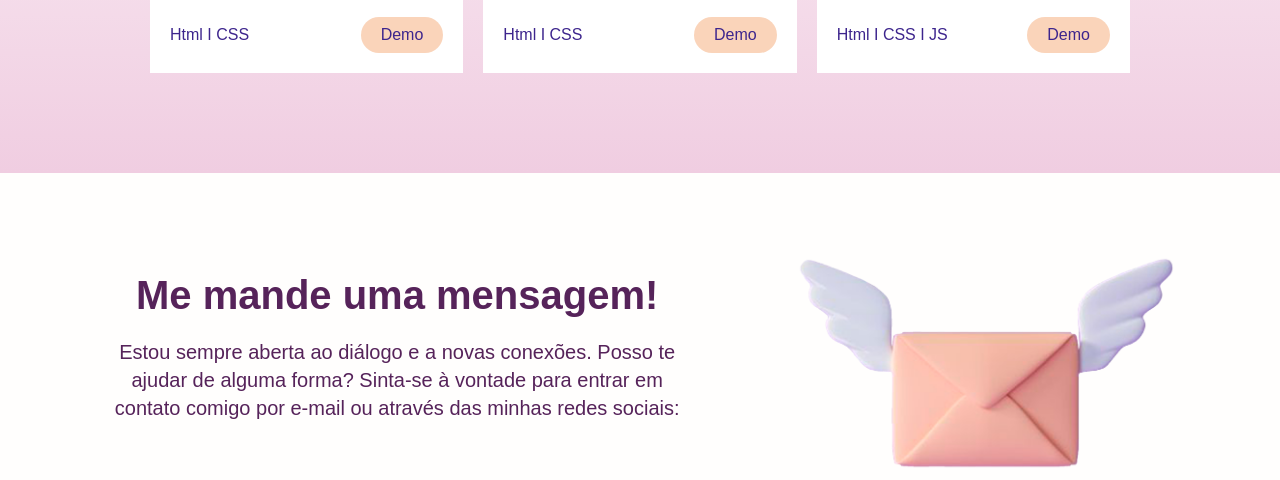
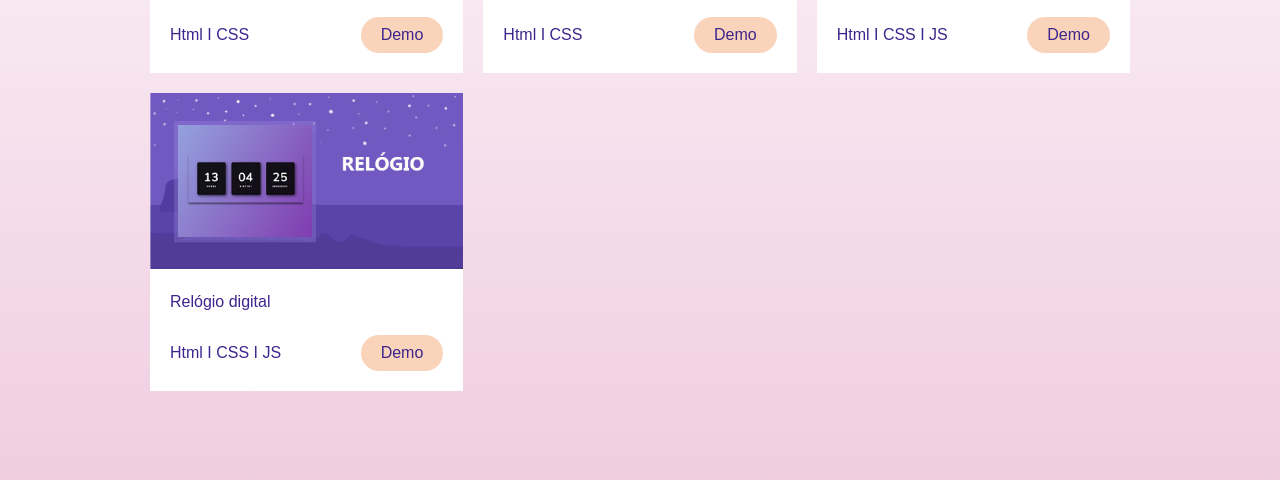
Before and after one commit to RayaneMagdalena/portfolio, a plain HTML site: page index.html in a window 1280 px wide. Shown: the part 2224-2704 px from the top of the page. Drawn offline with nearby package versions, Linux system fonts and the light colour scheme; a web font is replaced by a local one.

Commit message:
inclusion of the clock project

```diff
--- a/index.html
+++ b/index.html
@@ -176,6 +176,20 @@
                         </div>
                     </div>
                 </div>
+
+                <div class="card">
+                    <div class="card-image">
+                        <img src="./assets/cardrelogio.jpg" />
+                    </div>
+                    <div class="card-text">
+                        <p class="titulo text">Relógio digital</p>
+                        <div class="info">
+                            <p class="text">Html I CSS I JS</p>
+                            <a class="demo text" target="_blank"
+                                href="https://rayanemagdalena.github.io/relogio/">Demo</a>
+                        </div>
+                    </div>
+                </div>
             </section>
         </section>
 
```
Also changed, not shown: assets/cardrelogio.jpg (added).
